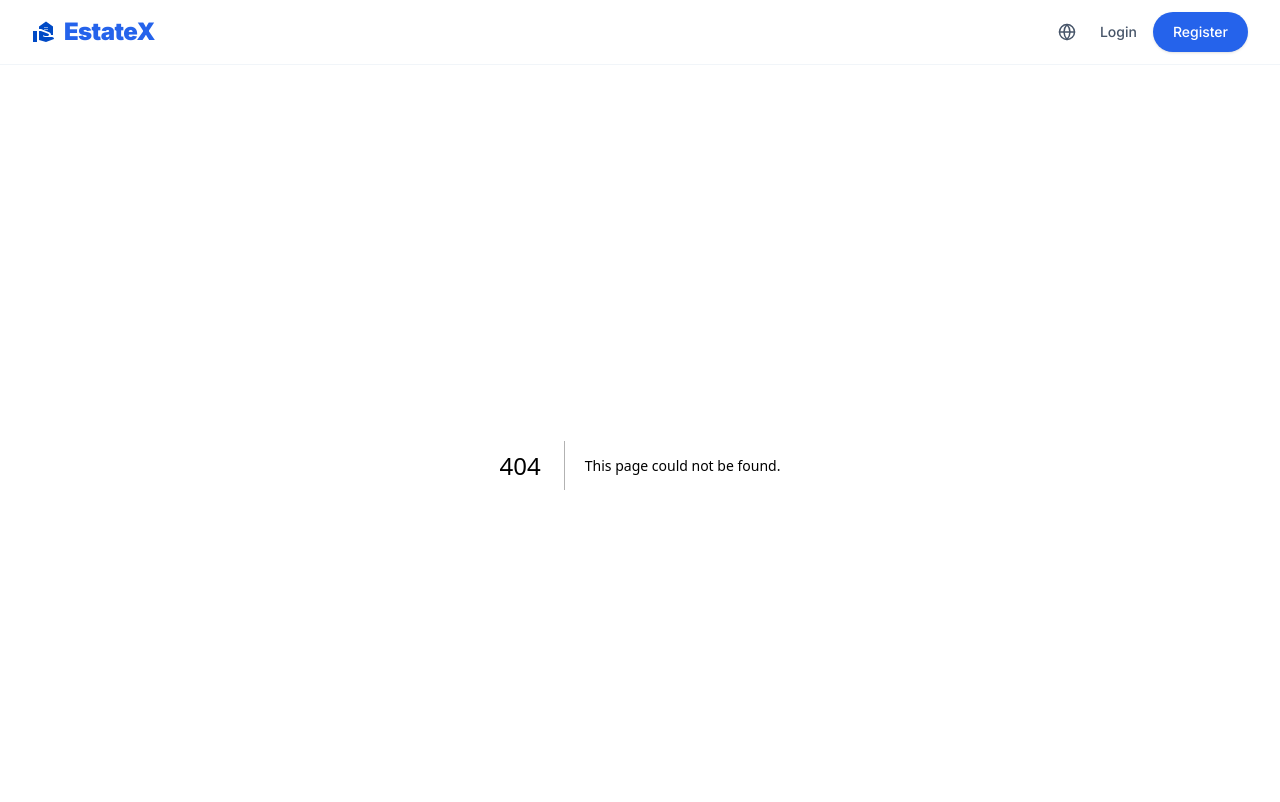
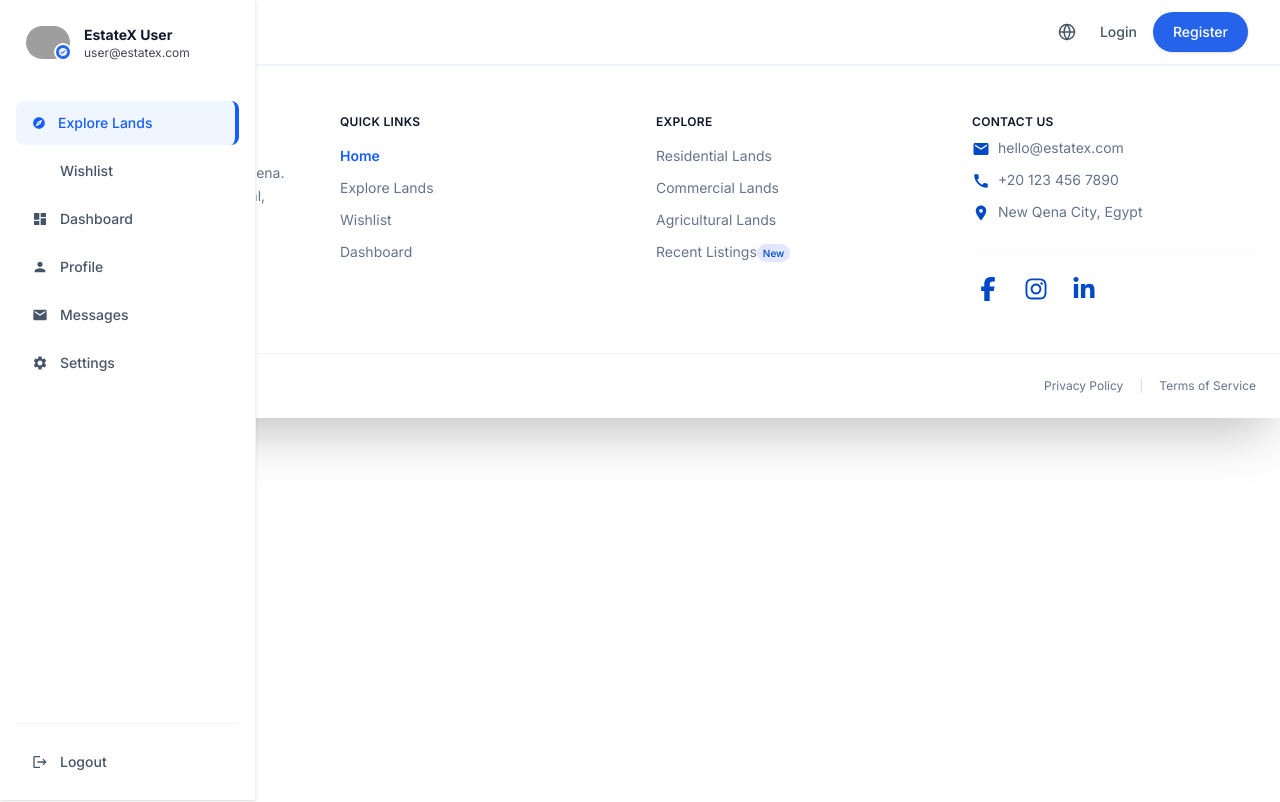
Before and after one commit to ma7moud88/Estate-X, a Next.js app in the folder Front-End/: page /Pages/Menu in a window 1280 px wide. Before the commit this address had no page. Shown: the top 802 px of the page. Built offline with nearby package versions, Linux system fonts and the light colour scheme; grey boxes are pictures that could not be loaded.

Commit message:
part menu

```diff
--- a/Front-End/src/Sections/LandsPageSection.tsx
+++ b/Front-End/src/Sections/LandsPageSection.tsx
@@ -158,7 +158,7 @@ export default function LandsPage() {
               </span>
             </div>
             <Link
-              href="/Pages/details"
+              href="/Pages/Menu"
               className="mt-auto inline-block text-center bg-primary-container/10 text-color-primary py-2 rounded-lg hover:bg-primary-container hover:text-white transition"
             >
               View Details
--- /dev/null
+++ b/Front-End/src/app/Pages/Menu/page.tsx
@@ -0,0 +1,109 @@
+"use client"; // إذا كنت تستخدم Next.js 13 App Router
+
+import Image from "next/image";
+import Link from "next/link";
+import {
+  MdDashboard,
+  MdExplore,
+  MdFavorite,
+  MdLogout,
+  MdMail,
+  MdPerson,
+  MdSettings,
+  MdVerified,
+} from "react-icons/md";
+
+export default function Sidebar() {
+  return (
+    <nav className="fixed left-0 top-0 h-full flex flex-col p-4 bg-white dark:bg-slate-900 border-slate-100 dark:border-slate-800 shadow-sm w-64 border-r rounded-none z-50">
+      {/* Brand / Header Profile */}
+      <div className="mb-8 flex items-center gap-3 p-2">
+        <div className="relative">
+          <Image
+            alt="User profile picture with verified badge"
+            src="https://lh3.googleusercontent.com/aida-public/AB6AXuA2n_Gotvmwh6_-53KwOmkIoGewoLtOWpCj1yOJtUuGyX08MYs8Kk_0pHb79FAGifQgw2JRn83kJYwycekaXRzCB7fm5bb0arl9djRLQ2EFzB2fHV8tofiQsaniKZVNY2SdGMZNgYGbAH0fNsXvhhYWQR1c4Eamtb4BKd4ye6s_3CUaY1JjOTLtwsmc5FsjLLoDvANruk5YRylPwD67zWvLaMJkueTGwpO9FOuWZEoKWWQocZ5vLZoCdVhdIVoQTV0Zi9qN7gkNiUpE"
+            width={48} // w-12 = 12*4 = 48px
+            height={48} // h-12 = 12*4 = 48px
+            className="rounded-full object-cover border-2 border-surface-container-lowest"
+          />
+          <span className="absolute bottom-0 right-0 bg-primary-container text-on-primary-container rounded-full p-0.5 border-2 border-surface-container-lowest">
+            <MdVerified
+              className="text-[10px] leading-none"
+              style={{ fontVariationSettings: `'FILL' 1` }}
+            />
+          </span>
+        </div>
+        <div className="flex flex-col">
+          <span className="font-headline font-bold text-sm text-on-surface">
+            EstateX User
+          </span>
+          <span className="font-body text-xs text-on-surface-variant">
+            user@estatex.com
+          </span>
+        </div>
+      </div>
+
+      {/* Navigation Links */}
+      <div className="flex flex-col gap-1 grow">
+        <Link
+          href="#"
+          className="flex items-center gap-3 px-4 py-3 bg-blue-50 dark:bg-blue-900/20 text-blue-600 dark:text-blue-400 rounded-lg border-r-4 border-blue-600 font-inter text-sm font-medium transition-all duration-200 ease-in-out active:scale-95"
+        >
+          <MdExplore />
+          <span>Explore Lands</span>
+        </Link>
+
+        <Link
+          href="#"
+          className="flex items-center gap-3 px-4 py-3 text-slate-600 dark:text-slate-400 hover:bg-slate-100 dark:hover:bg-slate-800 rounded-lg transition-colors  dark:hover:text-slate-100 font-inter text-sm font-medium transition-all duration-200 ease-in-out active:scale-95 hover:text-blue-600"
+        >
+          <MdFavorite className="text-[16px] text-white " />
+          <span>Wishlist</span>
+        </Link>
+
+        <Link
+          href="/Pages/dashboard"
+          className="flex items-center gap-3 px-4 py-3 text-slate-600 dark:text-slate-400 hover:bg-slate-100 dark:hover:bg-slate-800 rounded-lg transition-colors  dark:hover:text-slate-100 font-inter text-sm font-medium transition-all duration-200 ease-in-out active:scale-95 hover:text-blue-600"
+        >
+          <MdDashboard className="text-[16px]" />
+          <span>Dashboard</span>
+        </Link>
+
+        <Link
+          href="#"
+          className="flex items-center gap-3 px-4 py-3 text-slate-600 dark:text-slate-400 hover:bg-slate-100 dark:hover:bg-slate-800 rounded-lg transition-colors  dark:hover:text-slate-100 font-inter text-sm font-medium transition-all duration-200 ease-in-out active:scale-95 hover:text-blue-600"
+        >
+          <MdPerson className="text-[16px]" />
+          <span>Profile</span>
+        </Link>
+
+        <Link
+          href="#"
+          className="flex items-center gap-3 px-4 py-3 text-slate-600 dark:text-slate-400 hover:bg-slate-100 dark:hover:bg-slate-800 rounded-lg transition-colors  dark:hover:text-slate-100 font-inter text-sm font-medium transition-all duration-200 ease-in-out active:scale-95 hover:text-blue-600"
+        >
+          <MdMail className="text-[16px]" />
+          <span>Messages</span>
+        </Link>
+
+        <Link
+          href="#"
+          className="flex items-center gap-3 px-4 py-3 text-slate-600 dark:text-slate-400 hover:bg-slate-100 dark:hover:bg-slate-800 rounded-lg transition-colors  dark:hover:text-slate-100 font-inter text-sm font-medium transition-all duration-200 ease-in-out active:scale-95 hover:text-blue-600"
+        >
+          <MdSettings className="text-[16px]" />
+          <span>Settings</span>
+        </Link>
+      </div>
+
+      {/* Footer / Logout */}
+      <div className="mt-auto pt-4 border-t border-slate-100 dark:border-slate-800">
+        <Link
+          href="#"
+          className="flex items-center gap-3 px-4 py-3 text-slate-600 dark:text-slate-400 hover:bg-slate-100 dark:hover:bg-slate-800 rounded-lg transition-colors  dark:hover:text-slate-100 font-inter text-sm font-medium transition-all duration-200 ease-in-out active:scale-95 hover:text-blue-600"
+        >
+          <MdLogout className="text-[16px]" />
+          <span>Logout</span>
+        </Link>
+      </div>
+    </nav>
+  );
+}
```
Also changed, not shown: 1 other file (tests, documents, lock files or other folders).
